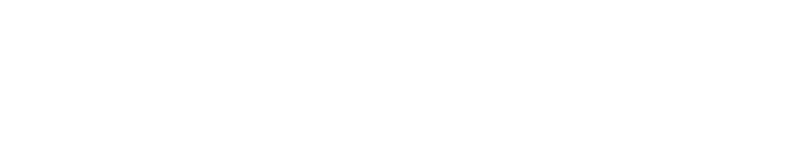
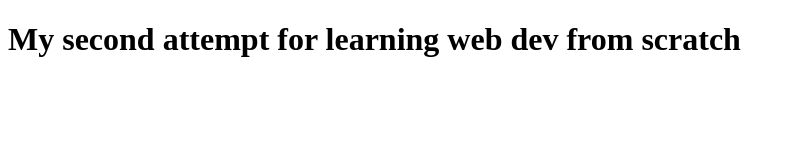
Before and after one commit to yash-coding-hub/Project2, a plain HTML site: page index.html in a window 1280 px wide. Shown: the whole page, without its empty margins (0-795 px from the left). Drawn offline with Linux system fonts and the light colour scheme.

Commit message:
Update index.html

```diff
--- a/index.html
+++ b/index.html
@@ -4,6 +4,7 @@
     <meta charset="UTF-8">
     <meta name="viewport" content="width=device-width, initial-scale=1.0">
     <title>Document</title>
+    <h1> My second attempt for learning web dev from scratch </h1>
 </head>
 <body>
 
```
